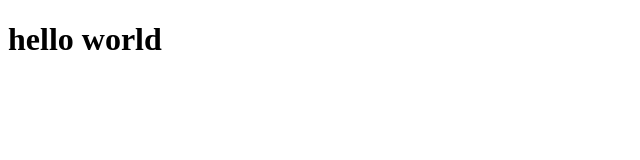
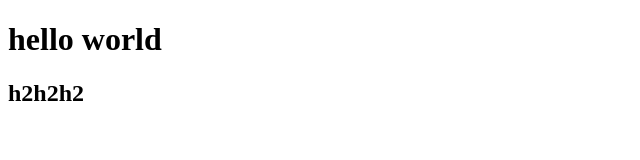
Before and after one commit to maxiupili/static-site, a plain HTML site: page index.html in a window 1280 px wide. Shown: the whole page, without its empty margins (0-640 px from the left). Drawn offline with Linux system fonts and the light colour scheme.

Commit message:
feat:update

```diff
--- a/index.html
+++ b/index.html
@@ -4,5 +4,6 @@
 	</head>
 	<body>
 		<h1>hello world</h1>
+		<h2>h2h2h2</h2>
 	</body>
 </html>
```
Also changed, not shown: 1 other file.
